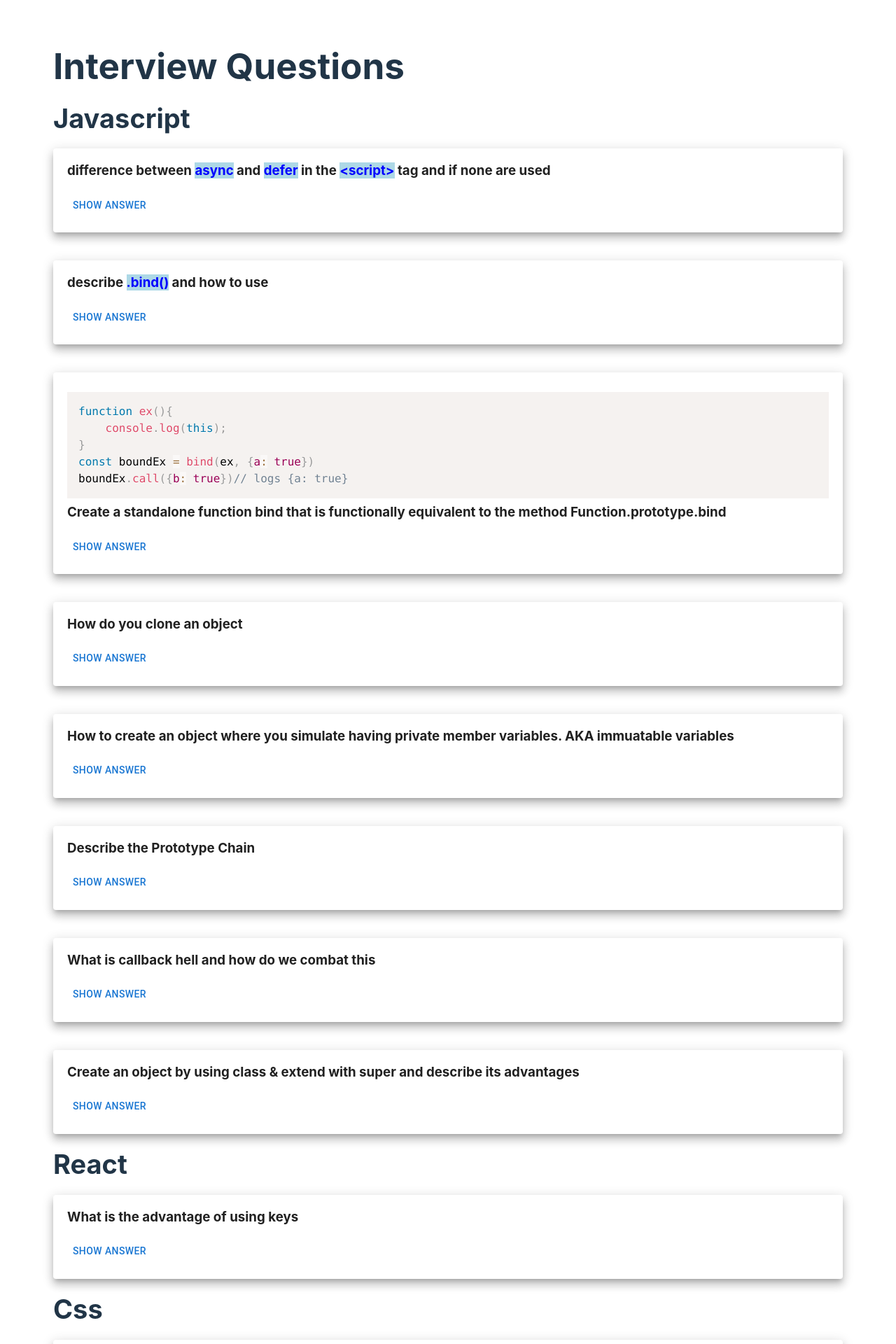
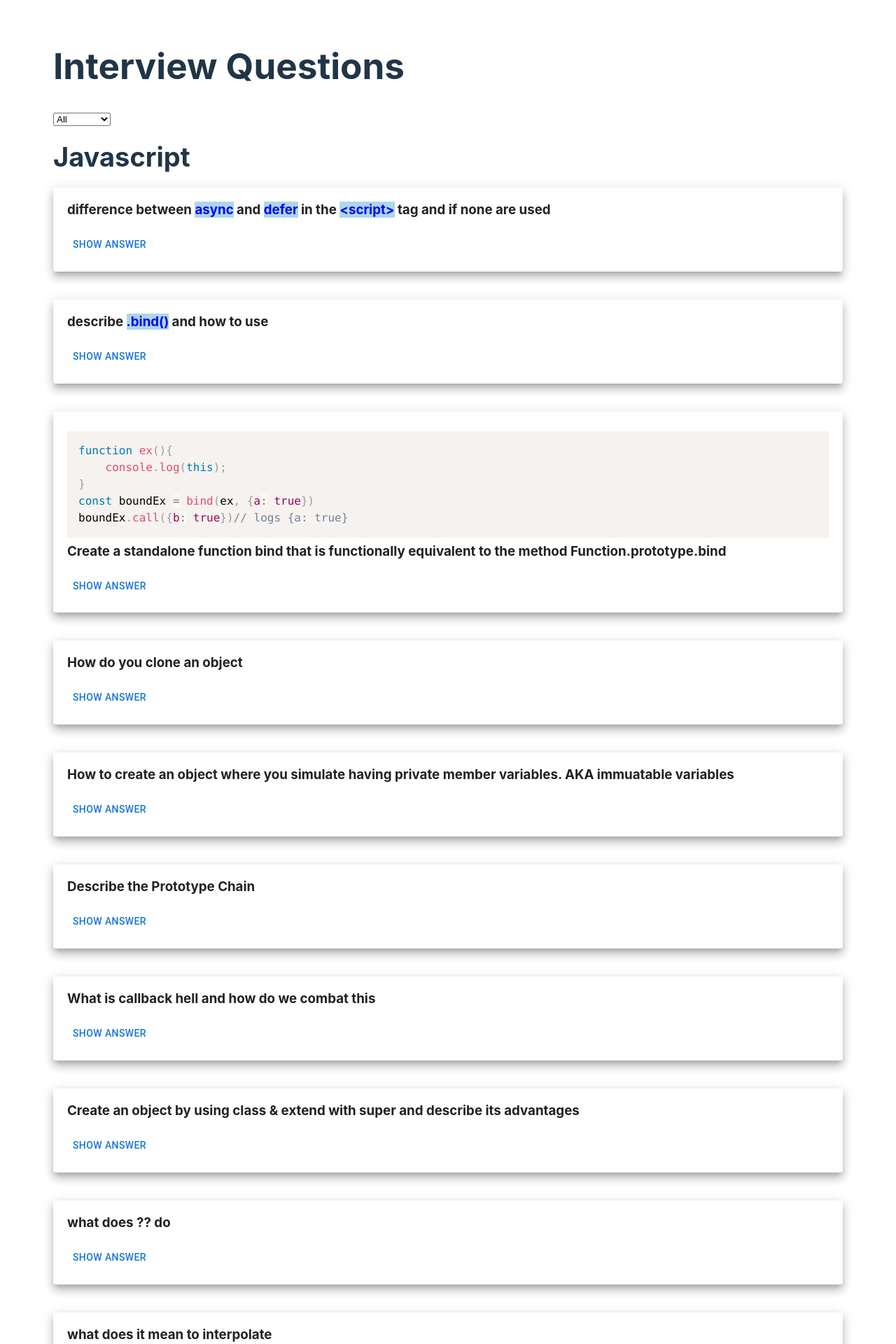
Before and after one commit to jacobsilverman/interview-training, a React (Vite) app: page / in a window 1280 px wide. Shown: the top 1920 px of the page at 70% size. Built offline with nearby package versions, Linux system fonts and the light colour scheme.

Commit message:
sorting basd on topic and adding more questions

```diff
--- a/src/App.jsx
+++ b/src/App.jsx
@@ -1,4 +1,4 @@
-import { useState } from 'react';
+import { useMemo, useState } from 'react';
 
 import { questions } from "./Constants/Questions.jsx";
 import { Button, Paper } from '@mui/material';
@@ -14,8 +14,9 @@ function App() {
     "Network": {}
   });
 
+  const [sort, setSort] = useState("All");
+
   const showAnswer = (topic, key) => {
-    console.log(show[topic][key]);
     setShow(current => {
       return {
         ...current,
@@ -36,7 +37,6 @@ function App() {
             <div>{value.question()}</div>
             <Button onClick={() => showAnswer(topic, innerKey)}>{(!show[topic][innerKey]) ? 'show answer' : 'hide answer'}</Button>
           </div>
-
           {show[topic][innerKey] && <div className={containerCls}>{value.answer()}</div>}
         </Paper>
       )
@@ -45,14 +45,13 @@ function App() {
 
   const display = () => {
     return (
-      Object.keys(questions).map((key) => {
-        return (
-          <div key={key}>
-            <h2 className="topic">{key}</h2>
+      Object.keys(questions).map((topic) => {
+        return (topic === sort || sort === "All") && (
+          <div key={topic}>
+            <h2 className="topic">{topic}</h2>
             <div className="questions-container">
-              {questionAnswer(questions[key], key)}
+              {questionAnswer(questions[topic], topic)}
             </div>
-
           </div>
         )
       })
@@ -63,6 +62,14 @@ function App() {
     <div className="App">
       <header>
         <h1>Interview Questions</h1>
+        <select onChange={(e) => setSort(e.target.value)}>
+          <option>All</option>
+          <option>Javascript</option>
+          <option>React</option>
+          <option>Html</option>
+          <option>Css</option>
+          <option>Network</option>
+        </select>
       </header>
       {display()}
     </div>
--- a/src/Constants/Questions.jsx
+++ b/src/Constants/Questions.jsx
@@ -175,6 +175,89 @@ export const questions = {
                     </>
                 );
             }
+        },
+        8: {
+            "question": function() {
+                return (
+                    <h3>what does ?? do</h3>
+                );
+            },
+            "answer": function() {
+                const codeBlock = `const foo = (null || undefined) ?? 'default';`;
+
+                return (
+                    <>
+                        <div>
+                            <b>Nullish Coalescing operator:</b>
+                        </div>
+                        <div>
+                            Used after optional chaining in order to build a default value when none was found
+                        </div>
+                        <SyntaxHighlighter language="javascript" style={prism}>
+                            {codeBlock}
+                        </SyntaxHighlighter>
+                    </>
+                );
+            }
+        },
+        9: {
+            "question": function() {
+                return (
+                    <h3>what does it mean to interpolate</h3>
+                );
+            },
+            "answer": function() {
+                const codeBlock = `const example = \`any text \${expression} any text\``;
+
+                return (
+                    <>
+                        <div>
+                            It means to add a substitution of the placeholders and then concatenate the parts into a single word
+                        </div>
+                        <SyntaxHighlighter language="javascript" style={prism}>
+                            {codeBlock}
+                        </SyntaxHighlighter>
+                    </>
+                );
+            }
+        },
+        10: {
+            "question": function() {
+                return (
+                    <h3>What are some Object functions</h3>
+                );
+            },
+            "answer": function() {
+                const codeBlock = `Object.assign()\nObject.create()\nObject.entries()\nObject.fromEntries()\nObject.keys()\nObject.values()\nObject.toString()`;
+
+                return (
+                    <SyntaxHighlighter language="javascript" style={prism}>
+                        {codeBlock}
+                    </SyntaxHighlighter>
+                );
+            }
+        },
+        11: {
+            "question": function() {
+                return (
+                    <h3>What is Compilation vs Polyfilling</h3>
+                );
+            },
+            "answer": function() {
+                const codeBlock = `Object.assign()\nObject.create()\nObject.entries()\nObject.fromEntries()\nObject.keys()\nObject.values()\nObject.toString()`;
+
+                return (
+                    <>
+                        <div>
+                            {highlight("Compilation")} allows devs to use newer cersions of JS. It takes what you write in latest JS, and compiles your code down to an older version of JS which allows older browsers to read. Babel is an example of how to compile.
+                        </div>
+                        <div>
+                            {highlight("Polyfilling")} is when you can't add a feature by compilations but you want to accomplish the same goal. Ex. Promise is a brand new feature not created in ES5, and can't compile to lower versions.
+                            Polyfill will write the promise in older code even though it's not available in old Js versions. After polyfill we can use Promise in ES5. Core.js allows for polyfilling.
+                        </div>
+                    </>
+                );
+            }
         }
     },
     "React": {
@@ -187,6 +270,24 @@ export const questions = {
                     <>
                         <div>To perform the fewest DOM manipulations as possible. When rerendering it can track new vs. already available.</div>
                         <div>{highlight("Important:")} Always use a unique id and never use index since it can periodically change depending on the code.</div>
+                    </>
+                );
+            }
+        },
+        1: {
+            "question": function() {
+                return (<h3>What is Reconciliation and Fiber</h3>)
+            },
+            "answer":  function() {
+                const codeBlock = `ReactDOM.render(\n    <App />\n    document.getElementById("root");\n);`;
+
+                return (
+                    <>
+                        <SyntaxHighlighter language="javascript" style={prism}>
+                            {codeBlock}
+                        </SyntaxHighlighter>
+                        <div>Kicks off the whole process of generating the tree of Element/Virtual DOM, essentially how it checks when elements change which causes them to be destroyed & rerendered. {highlight("render()")}</div>
+                        <div>Once the difference between the DOM and vitual DOM Fiber will write a rerender.</div>
                     </>
                 );
             }
@@ -271,17 +372,50 @@ export const questions = {
                     </>
                 );
             }
-        }
+        },
+        4: {
+            "question": function() {
+                return (<h3>Advantages of using css preprocessors</h3>);
+            },
+            "answer": function() {
+                return (
+                    <>
+                        <div>
+                            CSS preprocessors add useful functionality that native CSS does not have, and generally make CSS neater and more maintainable by enabling DRY (Don't Repeat Yourself) principles.
+                            Their terse syntax for nested selectors cuts down on repeated code. They provide variables for consistent theming (however, CSS variables have largely replaced this functionality)
+                            and additional tools like color functions (lighten, darken, transparentize, etc), mixins, and loops that make CSS more like a real programming language and gives the developer more
+                            power to generate complex CSS.
+                        </div>
+                        <div>
+                            They allow us to write more amintainable and scalable CSS. Some disadavantages are the setup, re-compilation time can be slowed. Exs: {highlight("Sass, Less, Stylus")}
+                        </div>
+                    </>
+                );
+            }
+        },
     },
     "Html": {
         0: {
             "question": function() {
-                return (<h3>describe and element</h3>)
+                return (
+                    <h3>difference between <span className="highlight">async</span> and <span className="highlight">defer</span> in the <span className="highlight">&lt;script&gt;</span> tag and if none are used</h3>
+                )
             },
             "answer": function() {
-                return (<div>HTML</div>);
+                const codeBlock = `<script src='file.js'></script>\n<script src='file.js' defer></script>\n<script src='file.js' async></script>`;
+
+                return (
+                    <>
+                        <div><b>1.</b> none: excuted synschronously, neither can be used inline, need src.</div>
+                        <div><b>2.</b> defer: downloads the script while the document is stilling parsing, but waits till it finishes parsing before executing it. Scripts rely on eachother use DOMContentLoaded event listener is the same.</div>
+                        <div><b>3.</b> async: downloads the script during parsing the doc but will pause the parser to execute the script before it finishes parsing. Doesn't neccessarily execute in order. Use if scripts are independent of eachother.</div>
+                        <SyntaxHighlighter language="html" style={prism}>
+                            {codeBlock}
+                        </SyntaxHighlighter>
+                    </>
+                );
             }
-        }
+        },
     },
     "Network": {
         0: {
--- a/src/index.css
+++ b/src/index.css
@@ -27,8 +27,6 @@ a:hover {
 body {
   margin: 0;
   display: flex;
-  place-items: center;
-  min-width: 320px;
   min-height: 100vh;
 }
 
```
